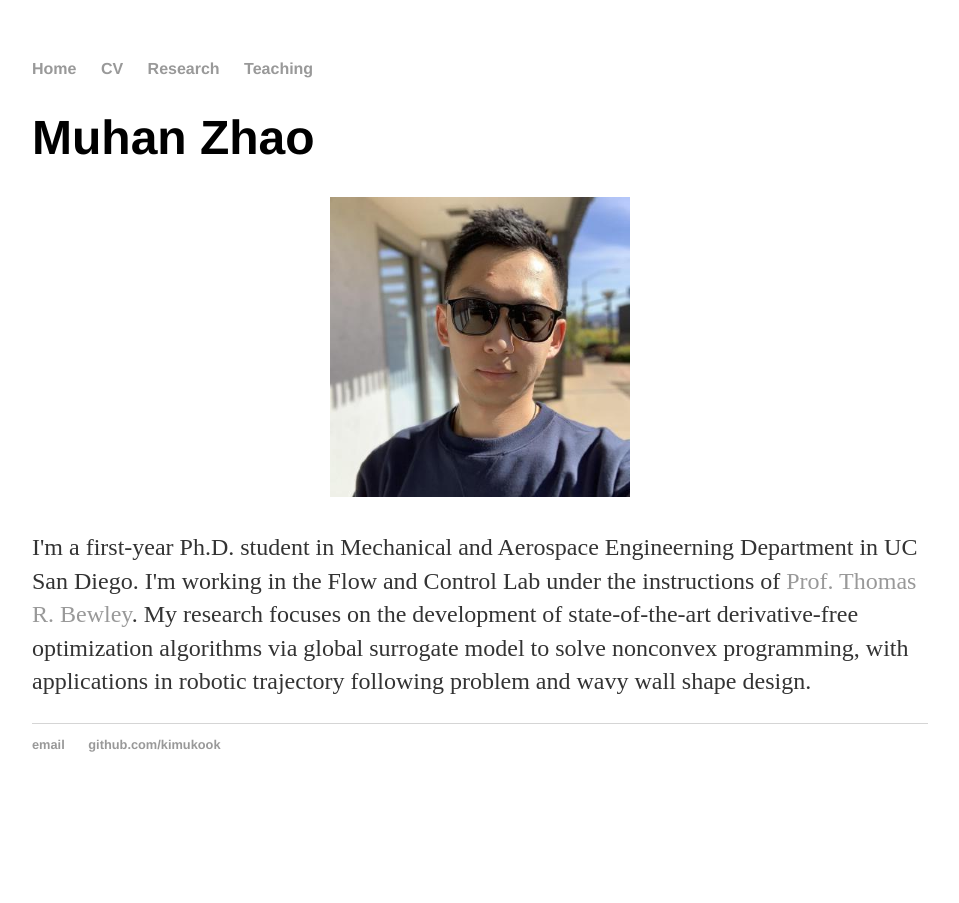
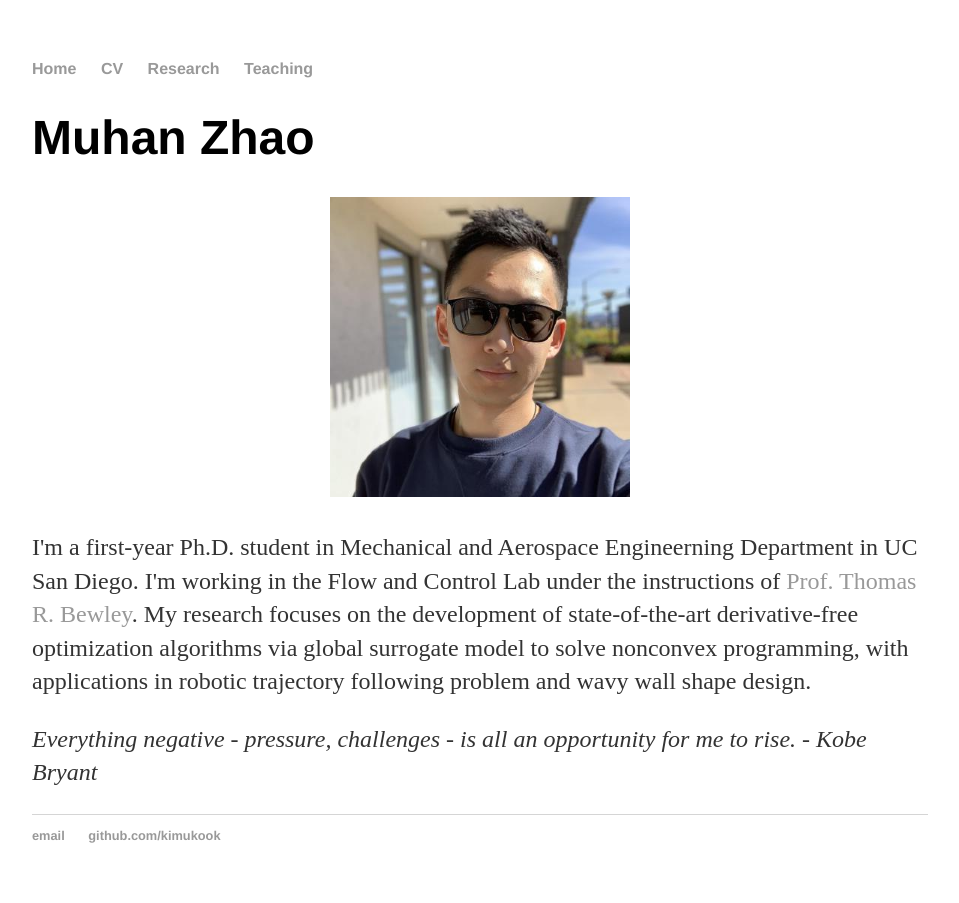
Before and after one commit to kimukook/kimukook.github.io, a Jekyll site: the page built from index.html, in a window 1280 px wide. Shown: the whole page, without its empty margins (160-1119 px from the left). Built offline with Jekyll 4.4.1, drawn with Linux system fonts in a browser that asks for light colours.

Commit message:
Update index.html

```diff
--- a/index.html
+++ b/index.html
@@ -10,4 +10,5 @@ title: Muhan Zhao
         My research focuses on the development of state-of-the-art derivative-free optimization algorithms via global
 	surrogate model to solve nonconvex programming, with applications in robotic trajectory following problem and
 	wavy wall shape design.</p>
+	<p> <i>Everything negative - pressure, challenges - is all an opportunity for me to rise. - Kobe Bryant </i> </p>
 </div><!-- /.blurb -->
```
